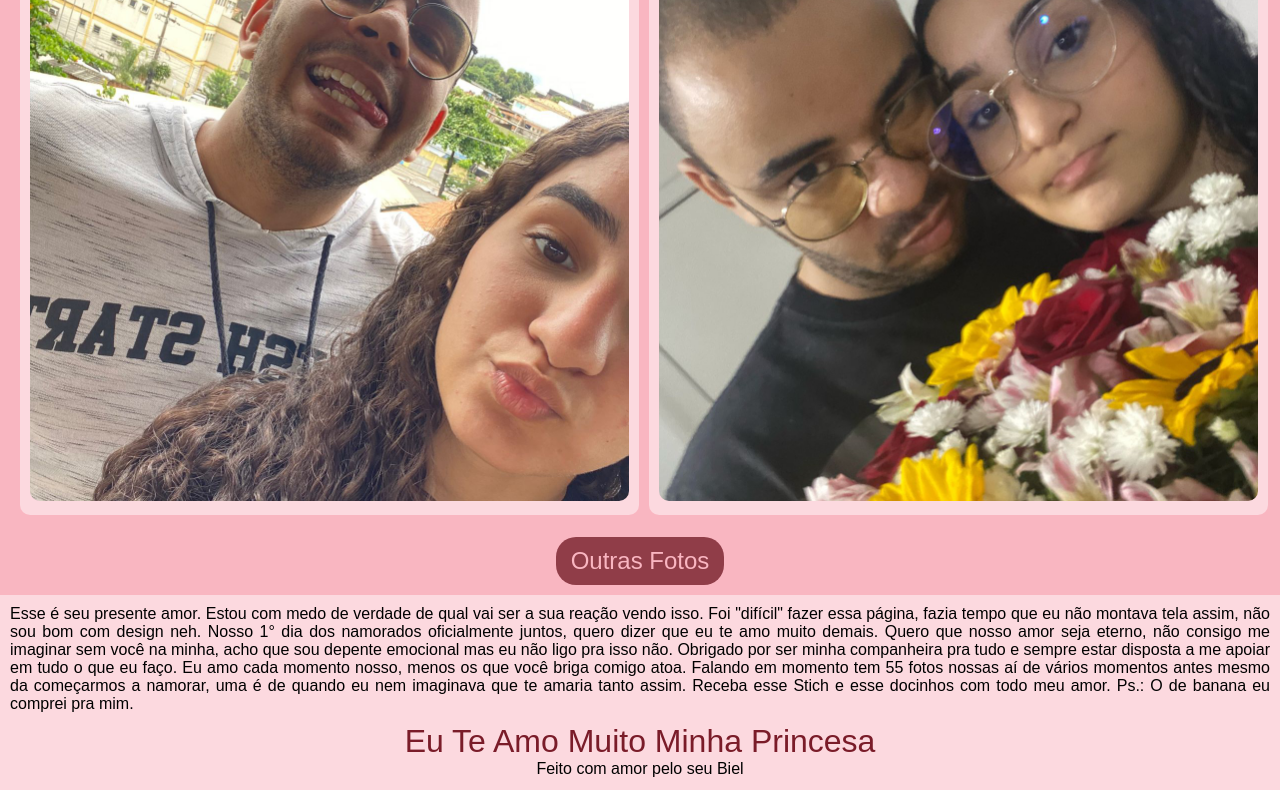
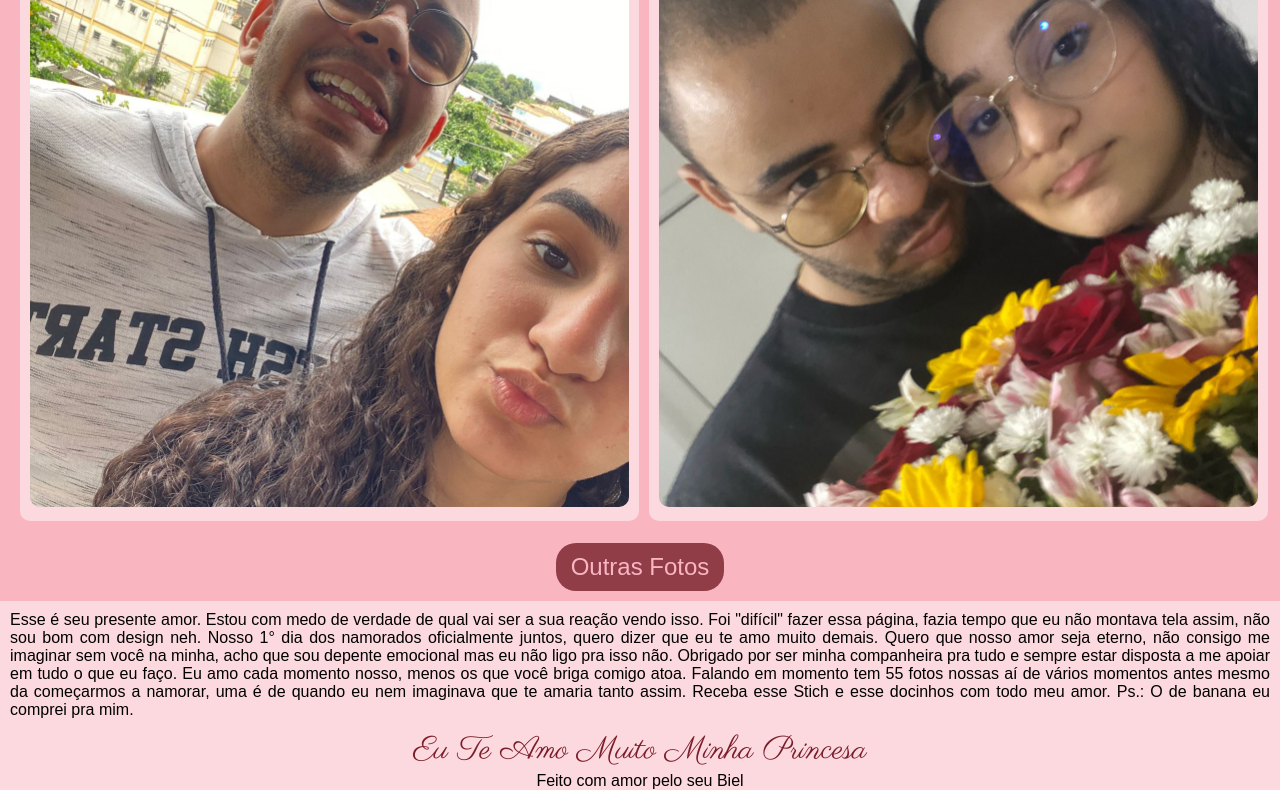
Before and after one commit to gabrielfsoliveiradev/lovers-day, a plain HTML site: page index.html in a window 1280 px wide. Shown: the part 799-1589 px from the top of the page. Drawn offline with Linux system fonts and the light colour scheme.

Commit message:
cursive font

```diff
--- a/style.css
+++ b/style.css
@@ -1,3 +1,5 @@
+@import url('https://fonts.googleapis.com/css2?family=Parisienne&display=swap');
+
 * {
   margin: 0;
   padding: 0;
@@ -25,6 +27,7 @@ h2 {
   text-align: center;
   color: #7A1C29;
   font-size: 2rem;
+  font-family: "Parisienne", cursive;
 }
 
 #photo-album{
```
Also changed, not shown: index.html (+0 -1 lines).
